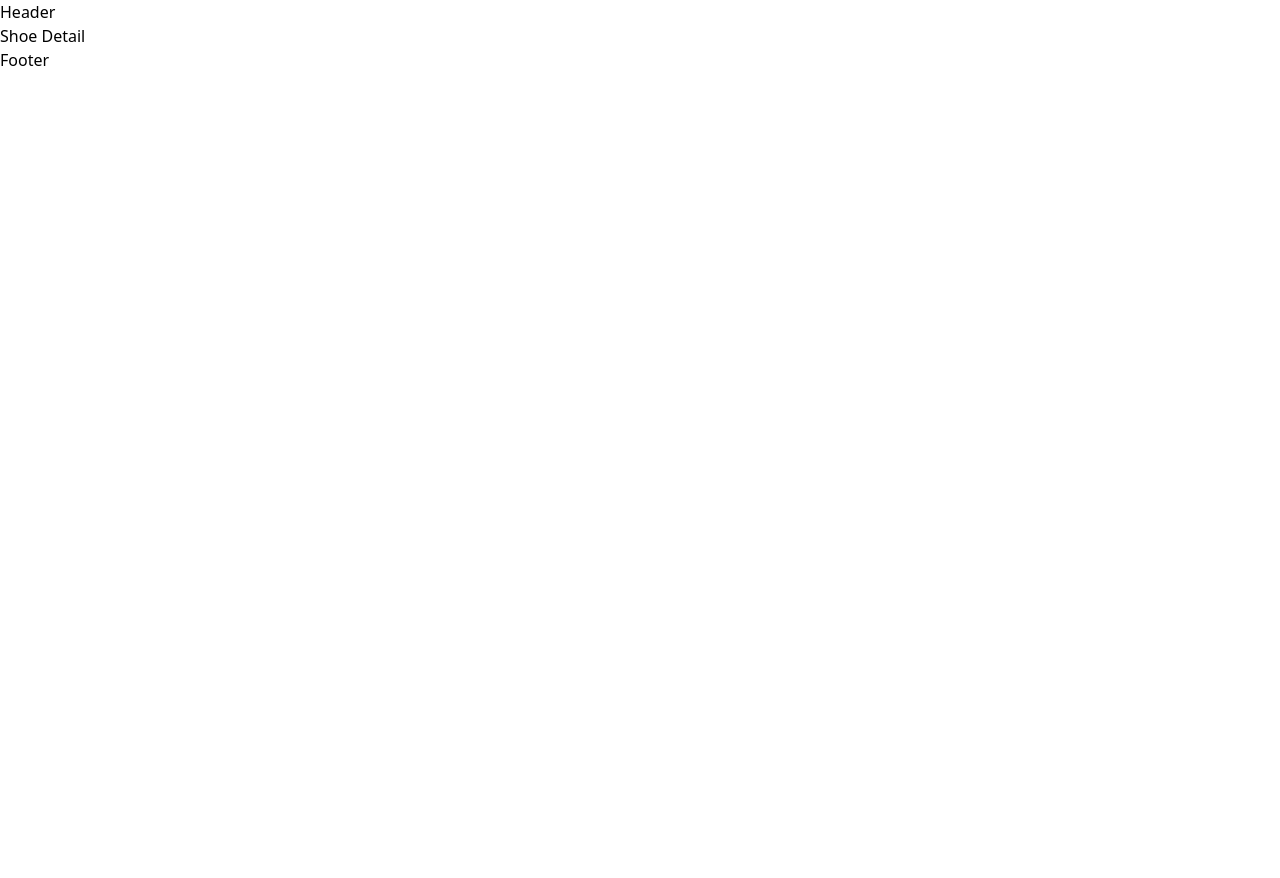
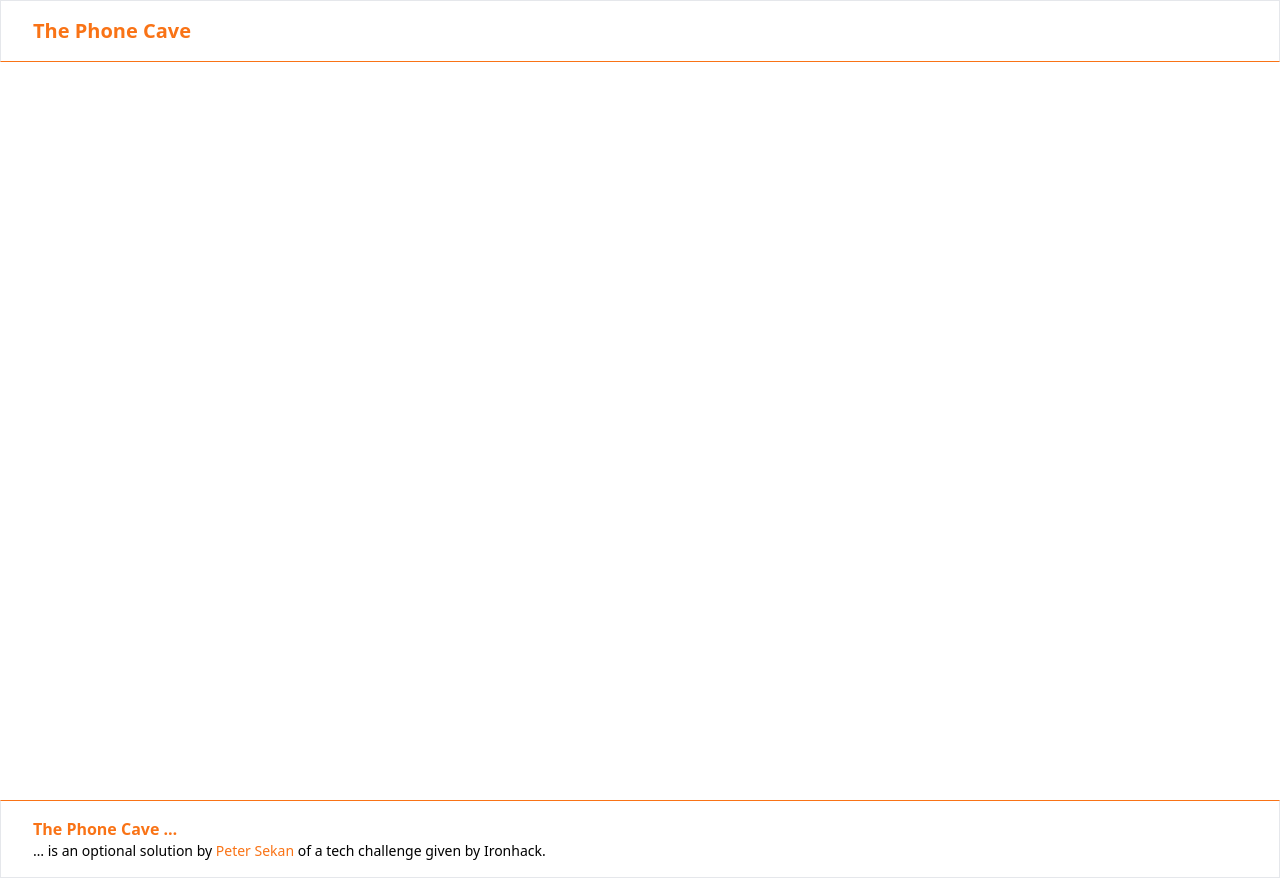
Before and after one commit to JulieIronhack/technical_challenge_WD, a React (Vite) app in the folder client/: page /shoes/1 in a window 1280 px wide. Before the commit the page ends 800 px from the top, so only its background shows below. Built offline with nearby package versions, Linux system fonts and the light colour scheme; no server answers.

Commit message:
Iterations solved

```diff
--- a/client/src/App.jsx
+++ b/client/src/App.jsx
@@ -2,17 +2,16 @@ import { Routes, Route } from "react-router-dom";
 import Home from "./routes/Home";
 import Header from "./components/Header";
 import Footer from "./components/Footer";
-import ShoeDetail from "./routes/ShoeDetail";
+import PhoneDetail from "./routes/PhoneDetail";
 
 function App() {
   return (
     <>
       <Header />
-      <main>
+      <main className="w-screen min-h-screen flex flex-col justify-center items-center py-16">
         <Routes>
           <Route path="/" element={<Home />} />
-          <Route path="/shoes" element={<h1>Shoes</h1>} />
-          <Route path="/shoes/:id" element={<ShoeDetail />} />
+          <Route path="/shoes/:id" element={<PhoneDetail />} />
         </Routes>
       </main>
       <Footer />
--- a/client/src/components/Footer.jsx
+++ b/client/src/components/Footer.jsx
@@ -1,7 +1,17 @@
 const Footer = () => {
   return (
-    <footer>
-      <h1>Footer</h1>
+    <footer className="border border-t-orange-500 w-screen px-8 py-4">
+      <h1 className="font-extrabold text-orange-500 ">The Phone Cave …</h1>
+      <p className="text-sm">
+        … is an optional solution by{" "}
+        <a
+          className="text-orange-500 underline-offset-2"
+          href="https://github.com/PDXIII"
+        >
+          Peter Sekan
+        </a>{" "}
+        of a tech challenge given by Ironhack.
+      </p>
     </footer>
   );
 };
--- a/client/src/components/Header.jsx
+++ b/client/src/components/Header.jsx
@@ -1,8 +1,13 @@
+import { Link } from "react-router-dom";
 const Header = () => {
   return (
-    <div>
-      <h1>Header</h1>
-    </div>
+    <nav className="w-screen backdrop-blur-md bg-white border fixed top-0 px-8 py-4 border-b-orange-500">
+      <Link to="/">
+        <h1 className="text-xl text-orange-500 font-extrabold">
+          The Phone Cave
+        </h1>
+      </Link>
+    </nav>
   );
 };
 
--- a/client/src/routes/Home.jsx
+++ b/client/src/routes/Home.jsx
@@ -1,16 +1,17 @@
 import { useEffect, useState } from "react";
+import { Link } from "react-router-dom";
 import api from "../services/API";
 
 const Home = () => {
-  const [shoeData, setShoeData] = useState([null]);
+  const [phoneData, setPhoneData] = useState(null);
 
   useEffect(() => {
     api
       .getAll()
       .then((response) => {
         console.log("response: ", response);
-        setShoeData(response.data);
-        console.log(shoeData);
+        setPhoneData(response.data);
+        console.log(phoneData);
       })
       .catch((error) => {
         console.log(error);
@@ -18,9 +19,33 @@ const Home = () => {
   }, []);
 
   return (
-    <div>
-      <h1>Home</h1>
-    </div>
+    <>
+      <div className="text-center relative pt-8 mb-8">
+        <h1 className="text-3xl">
+          Welcome to{" "}
+          <span className="font-extrabold text-orange-500">
+            The Phone Cave!
+          </span>
+        </h1>
+        <p className="text-xl">
+          Where phones are{" "}
+          <span className="font-extrabold text-orange-500">awesome!</span>
+        </p>
+      </div>
+      <div className="grid grid-cols-2 md:grid-cols-3 lg:grid-cols-4  ">
+        {phoneData &&
+          phoneData.map((phone) => (
+            <Link to={`/shoes/${phone.id}`} key={phone.id}>
+              <img
+                className="w-full"
+                src={`assets/images/${phone.imageFileName}`}
+                alt=""
+              />
+              <h1>{phone.name}</h1>
+            </Link>
+          ))}
+      </div>
+    </>
   );
 };
 
--- /dev/null
+++ b/client/src/routes/PhoneDetail.jsx
@@ -0,0 +1,51 @@
+import { useEffect, useState } from "react";
+import { useParams } from "react-router-dom";
+import api from "../services/API";
+const PhoneDetail = () => {
+  const { id } = useParams();
+  const [phone, setPhone] = useState(null);
+
+  useEffect(() => {
+    api
+      .getOne(id)
+      .then((response) => {
+        console.log("response: ", response);
+        setPhone(response.data);
+        console.log(phone);
+      })
+      .catch((error) => {
+        console.log(error);
+      });
+  }, [id]);
+
+  return (
+    <div className="grid grid-cols-1 sm:grid-cols-2 gap-4 px-8">
+      {phone && (
+        <>
+          <img
+            className="w-full"
+            src={`/assets/images/${phone.imageFileName}`}
+            alt=""
+          />
+          <div>
+            <h1 className="text-3xl text-orange-500 font-extrabold">
+              {phone.name}
+            </h1>
+            <p className="text-xl font-light text-slate-600">
+              {phone.manufacturer}
+            </p>
+            <p>{phone.description}</p>
+            <p className="text-xl font-light text-slate-600">
+              Price: <span className="text-sm ">USD </span>
+              <span className="text-slate-800 font-extrabold">
+                {phone.price}
+              </span>{" "}
+            </p>
+          </div>
+        </>
+      )}
+    </div>
+  );
+};
+
+export default PhoneDetail;
--- a/client/src/routes/ShoeDetail.jsx
+++ /dev/null
@@ -1,28 +0,0 @@
-import { useEffect, useState } from "react";
-import { useParams } from "react-router-dom";
-import api from "../services/API";
-const ShoeDetail = () => {
-  const { id } = useParams();
-  const [shoedetail, setShoedetail] = useState([null]);
-
-  useEffect(() => {
-    api
-      .getOne(id)
-      .then((response) => {
-        console.log("response: ", response);
-        setShoedetail(response.detail);
-        console.log(shoedetail);
-      })
-      .catch((error) => {
-        console.log(error);
-      });
-  }, []);
-
-  return (
-    <div>
-      <h1>Shoe Detail</h1>
-    </div>
-  );
-};
-
-export default ShoeDetail;
```
Also changed, not shown: 1 other file (tests, documents, lock files or other folders).
